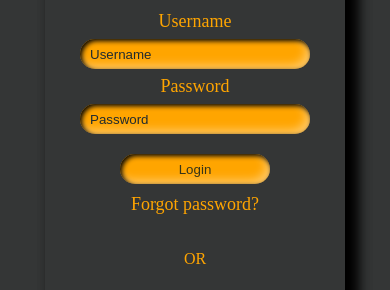
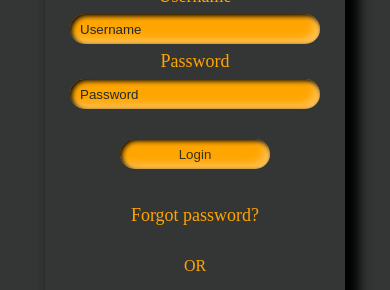
Before and after one commit to ayeniOlaloluwa/Login1, a plain HTML site: page index.html in a window 390 px wide. Shown: the part 288-578 px from the top of the page. Drawn offline with Linux system fonts and the light colour scheme.

```diff
--- a/css/login 2.css
+++ b/css/login 2.css
@@ -16,7 +16,7 @@ body{
 
 .login{
     width: 300px;
-    height: 500px;
+    height: 550px;
     background: rgb(52, 54, 54);
     box-shadow: 10px -10px 15px rgba(0, 0, 0, 3),
     10px 10px 15px rgba(0, 0, 0, 3);
@@ -68,13 +68,13 @@ input{
 }
 
 p{
-    margin: 10px 0px;
+    margin: 6px 0px;
     font-size: 18px;
 }
 
 input[type="submit"]{
     width: 150px;
-    margin-top: 20px;
+    margin: 30px auto;
 }
 
 span{
--- a/index.html
+++ b/index.html
@@ -1,8 +1,12 @@
-<html>
+<!DOCTYPE html>
+<html lang="en">
 <head>
-        <title>Login Page with Dynamic coding</title>
+    <meta charset="UTF-8">
+    <meta http-equiv="X-UA-Compatible" content="IE=edge">
+    <meta name="viewport" content="width=device-width, initial-scale=1.0">
     <link rel="stylesheet" href="https://cdnjs.cloudflare.com/ajax/libs/font-awesome/6.0.0-beta3/css/all.min.css" integrity="sha512-Fo3rlrZj/k7ujTnHg4CGR2D7kSs0v4LLanw2qksYuRlEzO+tcaEPQogQ0KaoGN26/zrn20ImR1DfuLWnOo7aBA==" crossorigin="anonymous" referrerpolicy="no-referrer" />
     <link rel="stylesheet" href="./css/login 2.css">
+    <title>Login Page</title>
 </head>
 <body>
     <div class="login">
```
Lines whose indentation alone changed are shown as unchanged.
